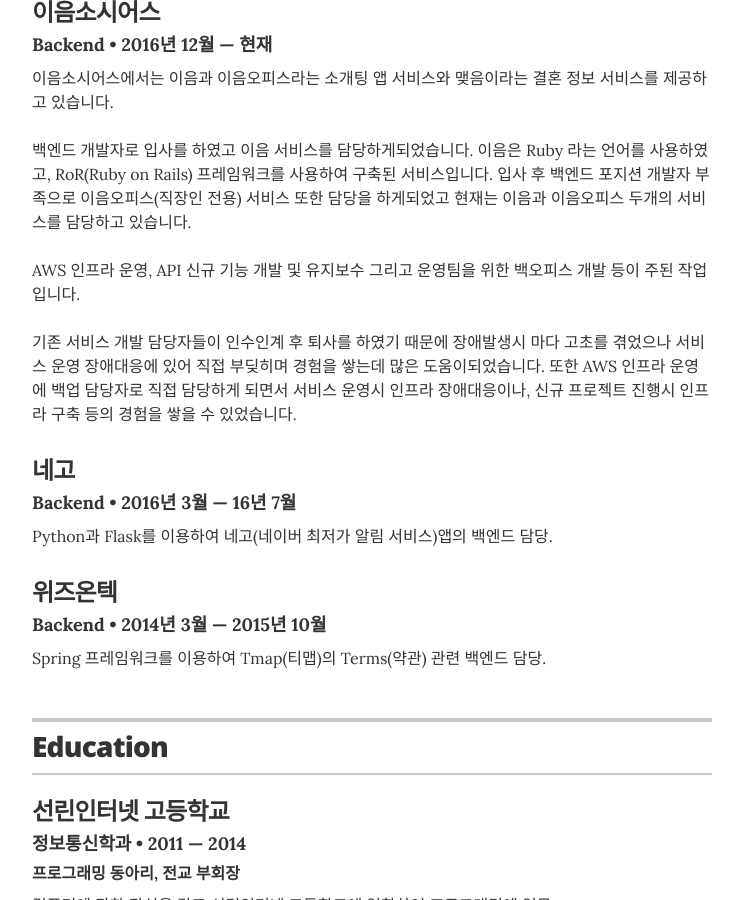
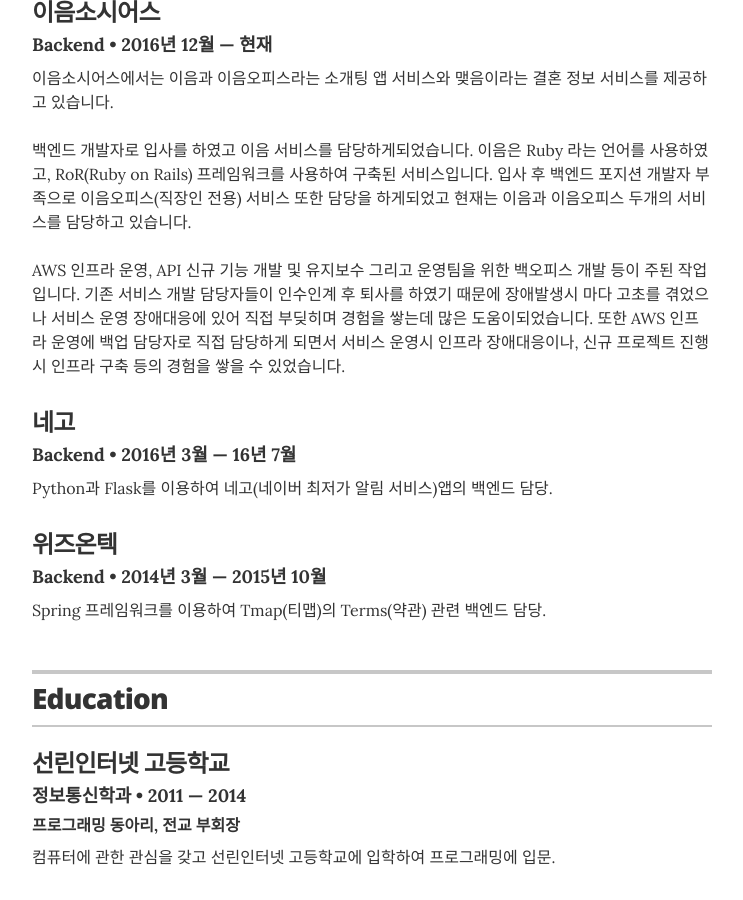
Before and after one commit to bingl2/resume, a Jekyll site: the page built from index.html, in a window 1280 px wide and 900 px high, scrolled down 581 px. Shown: the whole window, without its empty margins (268-1011 px from the left). Built offline with Jekyll 4.4.1, drawn with Linux system fonts in a browser that asks for light colours.

Commit message:
뛰어쓰기 수정

```diff
--- a/_data/experience.yml
+++ b/_data/experience.yml
@@ -3,7 +3,7 @@
 - company: 이음소시어스
   position: Backend
   duration: 2016년 12월 &mdash; 현재
-  summary: 이음소시어스에서는 이음과 이음오피스라는 소개팅 앱 서비스와 맺음이라는 결혼 정보 서비스를 제공하고 있습니다. <br><br> 백엔드 개발자로 입사를 하였고 이음 서비스를 담당하게되었습니다. 이음은 Ruby 라는 언어를 사용하였고, RoR(Ruby on Rails) 프레임워크를 사용하여 구축된 서비스입니다. 입사 후 백엔드 포지션 개발자 부족으로 이음오피스(직장인 전용) 서비스 또한 담당을 하게되었고 현재는 이음과 이음오피스 두개의 서비스를 담당하고 있습니다. <br><br> AWS 인프라 운영, API 신규 기능 개발 및 유지보수 그리고 운영팀을 위한 백오피스 개발 등이 주된 작업입니다. <br><br> 기존 서비스 개발 담당자들이 인수인계 후 퇴사를 하였기 때문에 장애발생시 마다 고초를 겪었으나 서비스 운영 장애대응에 있어 직접 부딪히며 경험을 쌓는데 많은 도움이되었습니다. 또한 AWS 인프라 운영에 백업 담당자로 직접 담당하게 되면서 서비스 운영시 인프라 장애대응이나, 신규 프로젝트 진행시 인프라 구축 등의 경험을 쌓을 수 있었습니다.
+  summary: 이음소시어스에서는 이음과 이음오피스라는 소개팅 앱 서비스와 맺음이라는 결혼 정보 서비스를 제공하고 있습니다. <br><br> 백엔드 개발자로 입사를 하였고 이음 서비스를 담당하게되었습니다. 이음은 Ruby 라는 언어를 사용하였고, RoR(Ruby on Rails) 프레임워크를 사용하여 구축된 서비스입니다. 입사 후 백엔드 포지션 개발자 부족으로 이음오피스(직장인 전용) 서비스 또한 담당을 하게되었고 현재는 이음과 이음오피스 두개의 서비스를 담당하고 있습니다. <br><br> AWS 인프라 운영, API 신규 기능 개발 및 유지보수 그리고 운영팀을 위한 백오피스 개발 등이 주된 작업입니다. 기존 서비스 개발 담당자들이 인수인계 후 퇴사를 하였기 때문에 장애발생시 마다 고초를 겪었으나 서비스 운영 장애대응에 있어 직접 부딪히며 경험을 쌓는데 많은 도움이되었습니다. 또한 AWS 인프라 운영에 백업 담당자로 직접 담당하게 되면서 서비스 운영시 인프라 장애대응이나, 신규 프로젝트 진행시 인프라 구축 등의 경험을 쌓을 수 있었습니다.
 
 # 네고
 - company: 네고
```
